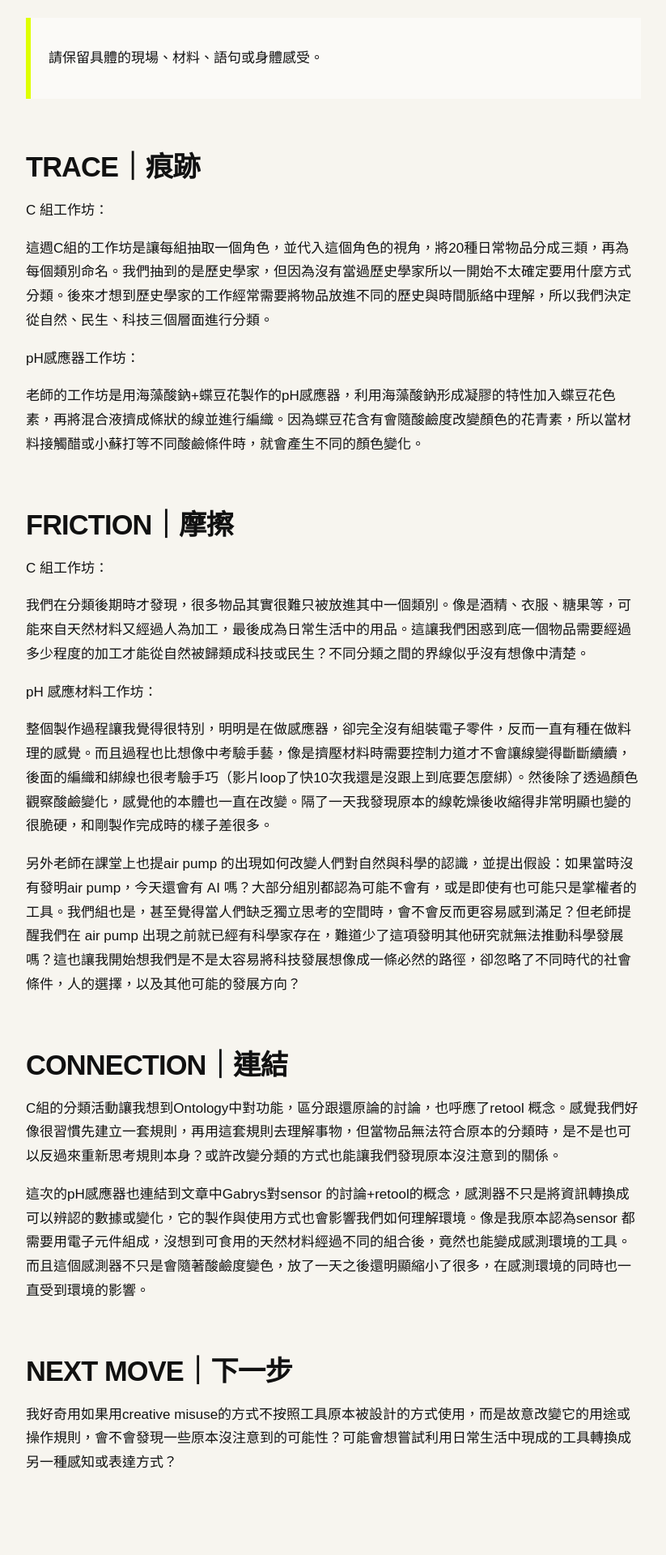
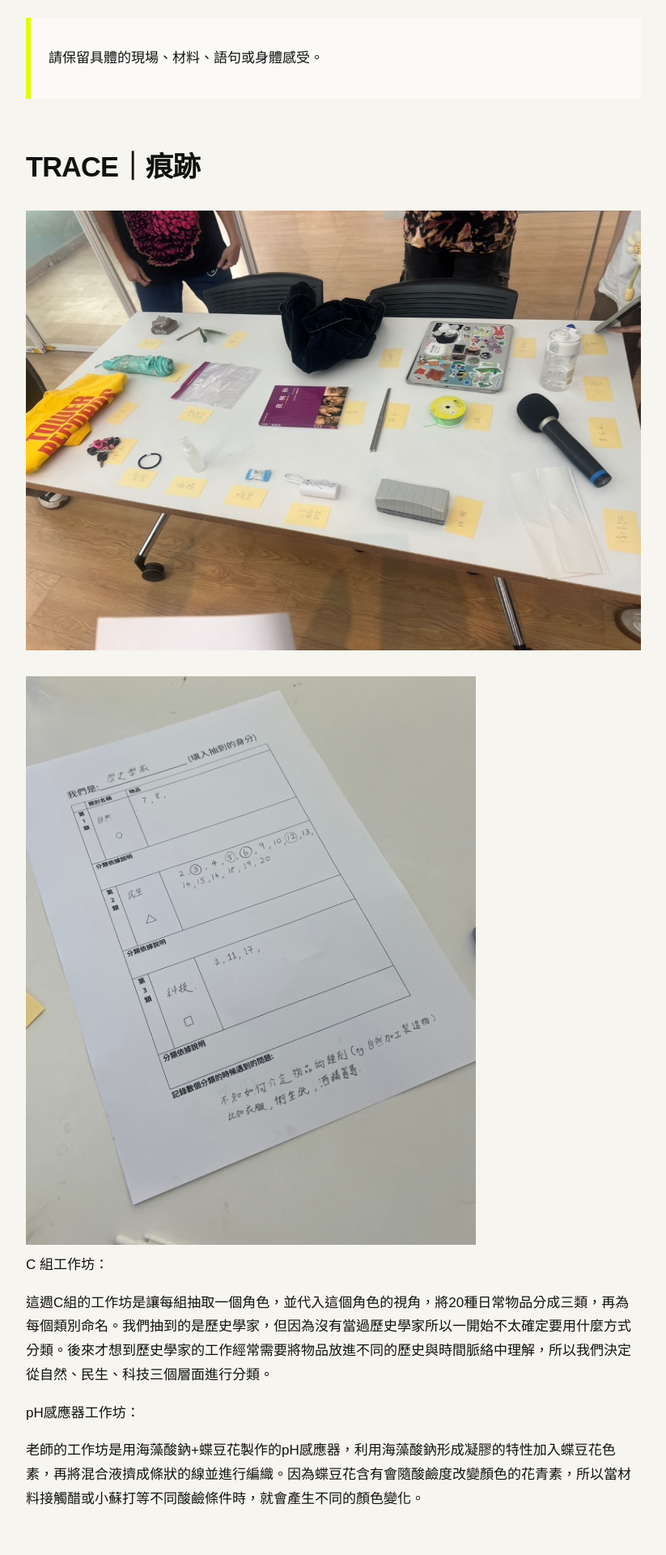
Before and after one commit to yychan27/fieldworkarchive, a Jekyll site: the page built from weeks/week-05.md, in a window 1280 px wide. Shown: the part 352-2272 px from the top of the page at 81% size, without its empty margins (48-871 px from the left). Built offline with Jekyll 4.4.1, drawn with Linux system fonts in a browser that asks for light colours.

Commit message:
Update week-05.md

```diff
--- a/weeks/week-05.md
+++ b/weeks/week-05.md
@@ -10,7 +10,8 @@ permalink: /weeks/week-05/
 > 請保留具體的現場、材料、語句或身體感受。
 
 ## TRACE｜痕跡
-
+![圖片說明]({{ '/assets/images/w5-02.jpg' | relative_url }})
+![圖片說明]({{ '/assets/images/w5-01.jpg' | relative_url }})
 C 組工作坊：
 
 這週C組的工作坊是讓每組抽取一個角色，並代入這個角色的視角，將20種日常物品分成三類，再為每個類別命名。我們抽到的是歷史學家，但因為沒有當過歷史學家所以一開始不太確定要用什麼方式分類。後來才想到歷史學家的工作經常需要將物品放進不同的歷史與時間脈絡中理解，所以我們決定從自然、民生、科技三個層面進行分類。
```
Also changed, not shown: other parts of weeks/week-05.md (+1 -0 lines).
